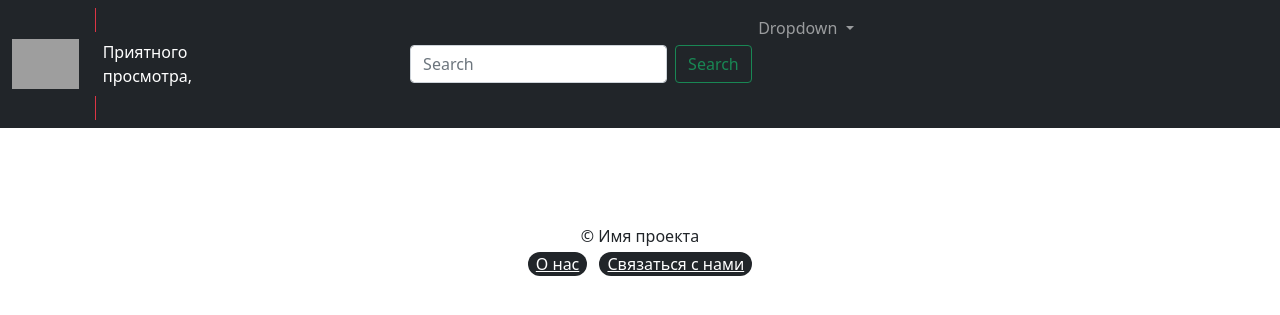
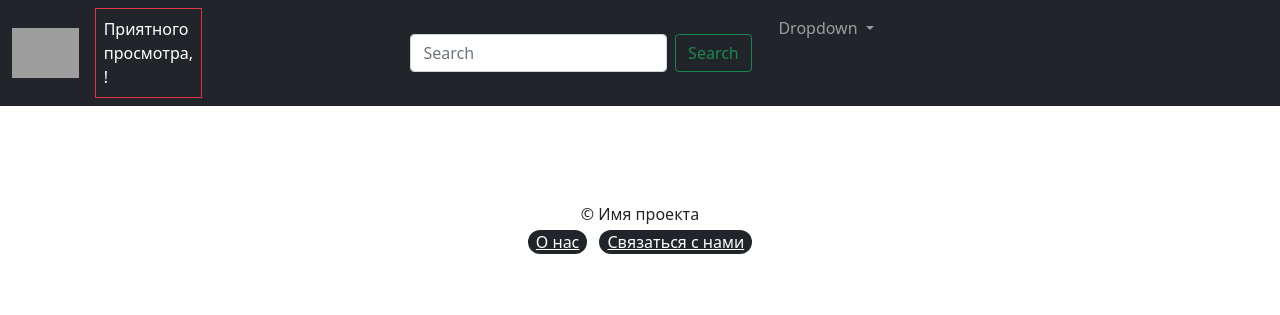
Before and after one commit to Kenhqq/Progect1, a Flask app: template Project/templates/base.html in a window 1280 px wide. Shown: the top 315 px of the page. Run offline with Flask 2, Linux system fonts and the light colour scheme; the template is opened without the code that fills it, so the values that code supplies are empty; parts of the project's set-up code (start-up, migrations or seed data) failed here and were passed over; grey boxes are pictures that could not be loaded.

Commit message:
navbar 1.1

```diff
--- a/Project/templates/base.html
+++ b/Project/templates/base.html
@@ -17,11 +17,11 @@
         </button>
         <div class="collapse navbar-collapse" id="navbarSupportedContent">
           <ul class="navbar-nav me-auto mb-2 mb-lg-0">
-            <li class="nav-item">
-                <span class="border border-danger">
-                    <a class="nav-link active" aria-current="page" href="#">Приятного просмотра, </a>
-                </span>
-            </li>
+              <span class="border border-danger">
+                  <li class="d-flex nav-item">
+                      <a class="nav-link active" aria-current="page" href="#">Приятного просмотра, ! </a>
+                  </li>
+              </span>
               <li class="nav-item dropdown" style="margin-left : 180%">
                   <a class="nav-link dropdown-toggle" href="#" id="navbarDropdown" role="button" data-toggle="dropdown" aria-haspopup="true" aria-expanded="false">
                       Dropdown
```
